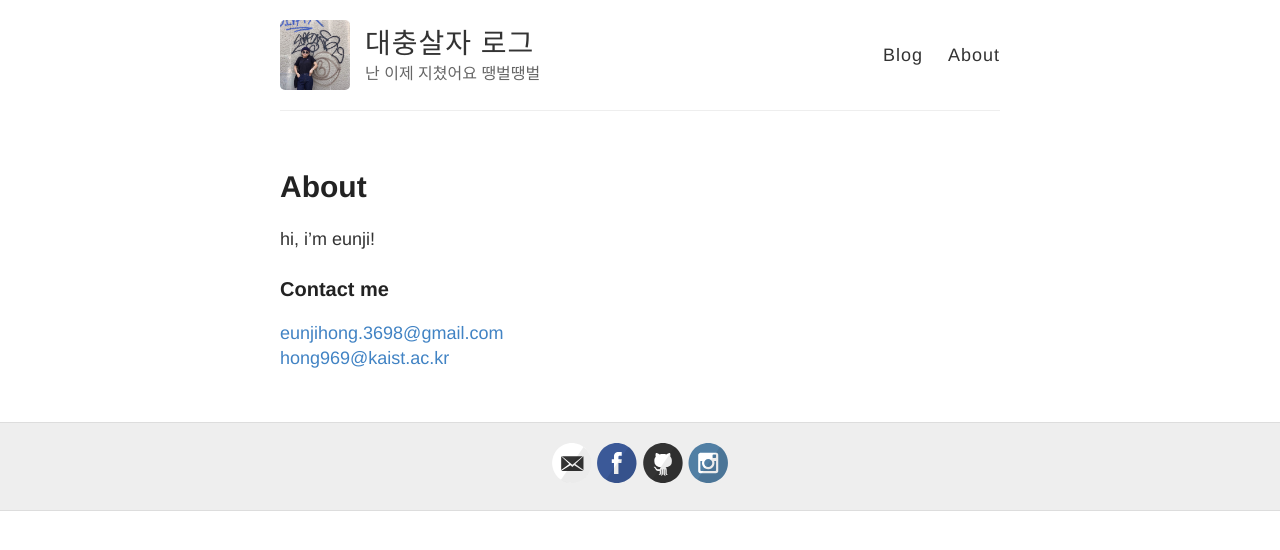
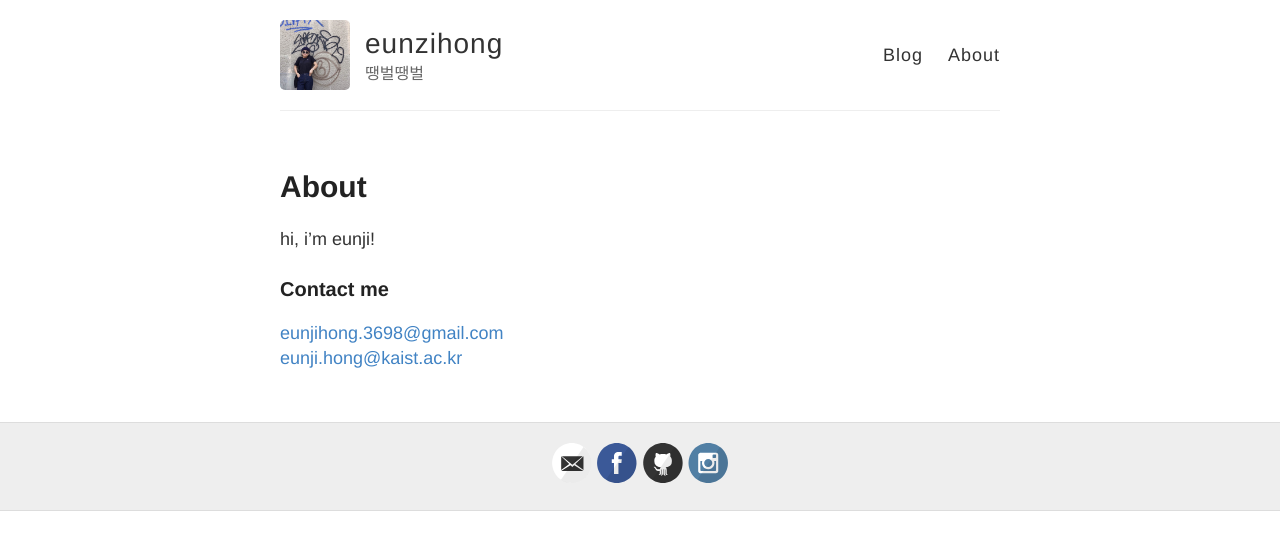
Before and after one commit to eunzihong/eunzihong.github.io, a Jekyll site: the page built from about.md, in a window 1280 px wide. Shown: the top 550 px of the page. Built offline with Jekyll 4.4.1, drawn with Linux system fonts in a browser that asks for light colours.

Commit message:
Update configs

```diff
--- a/_config.yml
+++ b/_config.yml
@@ -3,10 +3,10 @@
 #
 
 # Name of your site (displayed in the header)
-name: 대충살자 로그
+name: eunzihong
 
 # Short bio or description (displayed in the header)
-description: 난 이제 지쳤어요 땡벌땡벌
+description: 땡벌땡벌
 
 # URL of your avatar or profile pic (you could use your GitHub profile pic)
 avatar: /assets/image/profile/Leong.jpeg
--- a/about.md
+++ b/about.md
@@ -12,4 +12,4 @@ hi, i'm eunji!
 ### Contact me
 
 [eunjihong.3698@gmail.com](mailto:eunjihong.3698@gmail.com)
-[hong969@kaist.ac.kr](mailto:hong969@kaist.ac.kr)
+[eunji.hong@kaist.ac.kr](mailto:eunji.hong@kaist.ac.kr)
```
